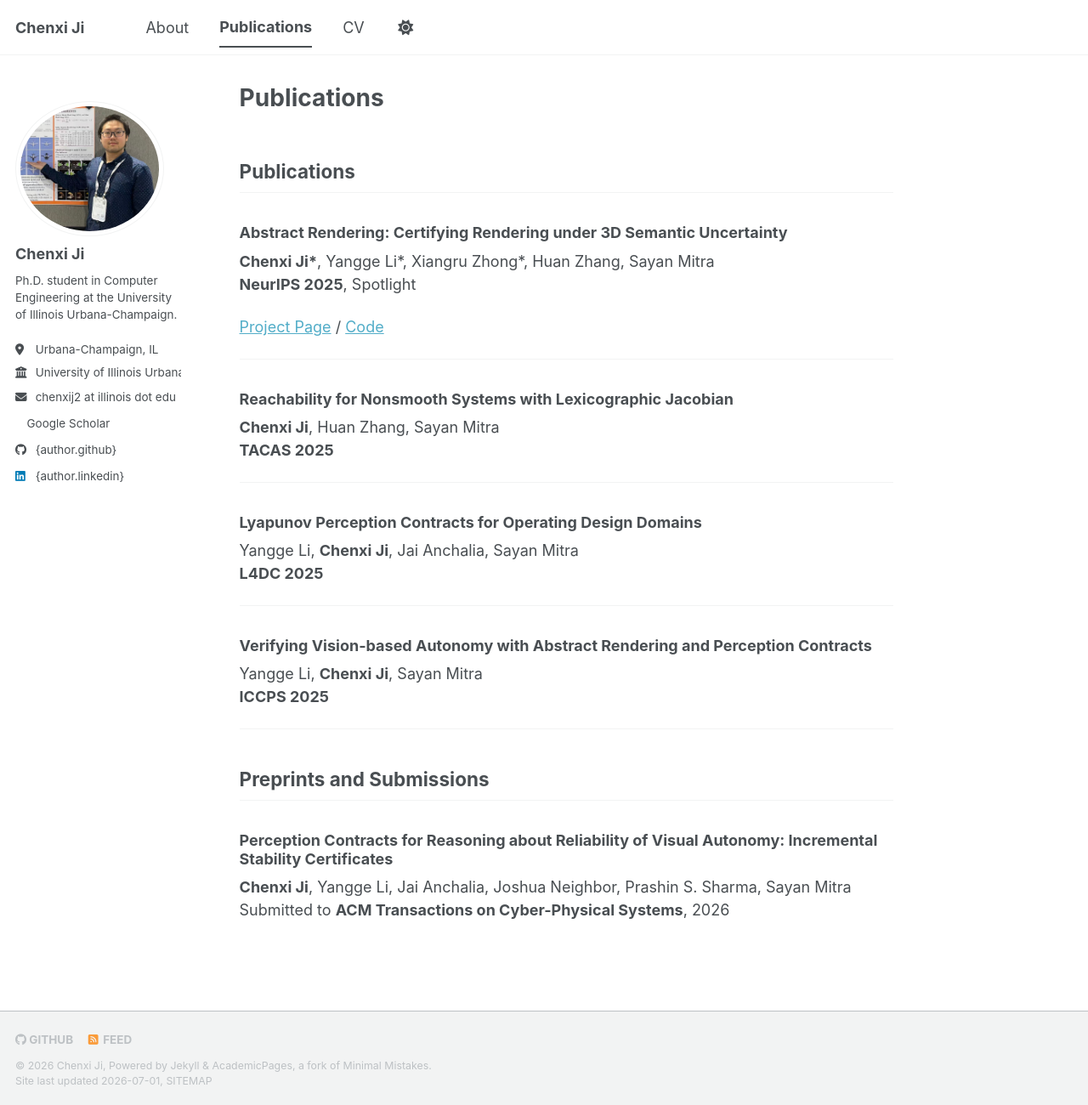
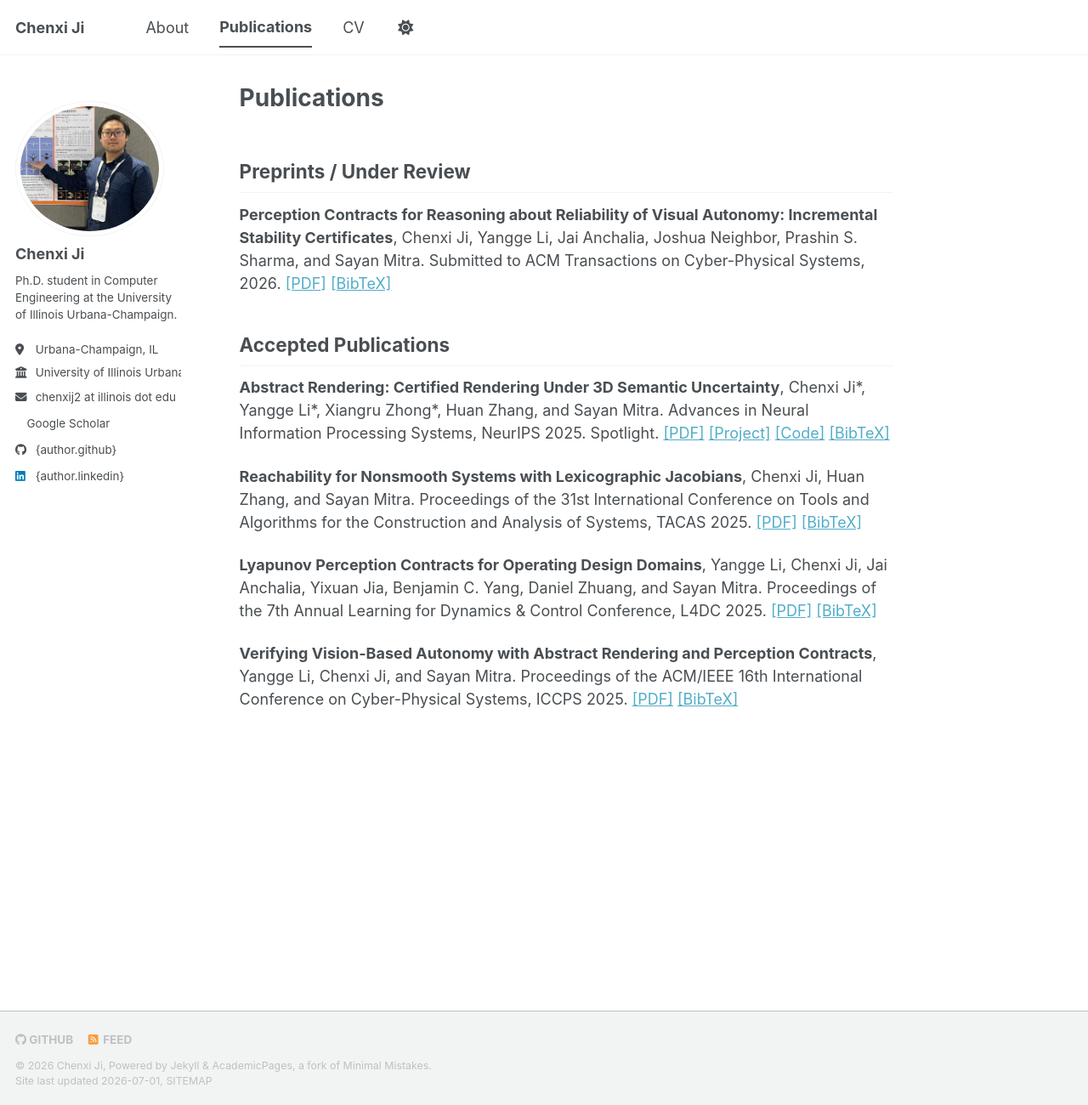
Before and after one commit to Chenxi-Ji/Chenxi-Ji.github.io, a Jekyll site: the page built from _pages/publications.md, in a window 1280 px wide and 1300 px high. Shown: the whole window at 85% size. Built offline with Jekyll 4.4.1, drawn with Linux system fonts in a browser that asks for light colours; a style sheet for code colours, icons or effects is not loaded.

Commit message:
Update publications.md

```diff
--- a/_pages/publications.md
+++ b/_pages/publications.md
@@ -4,41 +4,48 @@ permalink: /publications/
 author_profile: true
 ---
 
-## Publications
+## Preprints / Under Review
 
-### Abstract Rendering: Certifying Rendering under 3D Semantic Uncertainty
+<p>
+<strong>Perception Contracts for Reasoning about Reliability of Visual Autonomy: Incremental Stability Certificates</strong>,
+Chenxi Ji, Yangge Li, Jai Anchalia, Joshua Neighbor, Prashin S. Sharma, and Sayan Mitra.
+Submitted to ACM Transactions on Cyber-Physical Systems, 2026.
+<a href="/files/perception_contract_tcps2026.pdf">[PDF]</a>
+<a href="/files/bibtex/perception_contract_tcps2026.bib">[BibTeX]</a>
+</p>
 
-**Chenxi Ji\***, Yangge Li\*, Xiangru Zhong\*, Huan Zhang, Sayan Mitra
-**NeurIPS 2025**, Spotlight
+## Accepted Publications
 
-[Project Page](https://illinoisreliableautonomygroup.github.io/Abstract-Rendering-Webpage/) / [Code](https://github.com/IllinoisReliableAutonomyGroup/Abstract-Rendering)
+<p>
+<strong>Abstract Rendering: Certified Rendering Under 3D Semantic Uncertainty</strong>,
+Chenxi Ji*, Yangge Li*, Xiangru Zhong*, Huan Zhang, and Sayan Mitra.
+Advances in Neural Information Processing Systems, NeurIPS 2025. Spotlight.
+<a href="/files/abstract_rendering_neurips2025.pdf">[PDF]</a>
+<a href="https://illinoisreliableautonomygroup.github.io/Abstract-Rendering-Webpage/">[Project]</a>
+<a href="https://github.com/IllinoisReliableAutonomyGroup/Abstract-Rendering">[Code]</a>
+<a href="/files/bibtex/abstract_rendering_neurips2025.bib">[BibTeX]</a>
+</p>
 
----
+<p>
+<strong>Reachability for Nonsmooth Systems with Lexicographic Jacobians</strong>,
+Chenxi Ji, Huan Zhang, and Sayan Mitra.
+Proceedings of the 31st International Conference on Tools and Algorithms for the Construction and Analysis of Systems, TACAS 2025.
+<a href="/files/nonsmooth_reachability_tacas2025.pdf">[PDF]</a>
+<a href="/files/bibtex/nonsmooth_reachability_tacas2025.bib">[BibTeX]</a>
+</p>
 
-### Reachability for Nonsmooth Systems with Lexicographic Jacobian
+<p>
+<strong>Lyapunov Perception Contracts for Operating Design Domains</strong>,
+Yangge Li, Chenxi Ji, Jai Anchalia, Yixuan Jia, Benjamin C. Yang, Daniel Zhuang, and Sayan Mitra.
+Proceedings of the 7th Annual Learning for Dynamics & Control Conference, L4DC 2025.
+<a href="/files/lyapunov_perception_contracts_l4dc2025.pdf">[PDF]</a>
+<a href="/files/bibtex/lyapunov_perception_contracts_l4dc2025.bib">[BibTeX]</a>
+</p>
 
-**Chenxi Ji**, Huan Zhang, Sayan Mitra
-**TACAS 2025**
-
----
-
-### Lyapunov Perception Contracts for Operating Design Domains
-
-Yangge Li, **Chenxi Ji**, Jai Anchalia, Sayan Mitra
-**L4DC 2025**
-
----
-
-### Verifying Vision-based Autonomy with Abstract Rendering and Perception Contracts
-
-Yangge Li, **Chenxi Ji**, Sayan Mitra
-**ICCPS 2025**
-
----
-
-## Preprints and Submissions
-
-### Perception Contracts for Reasoning about Reliability of Visual Autonomy: Incremental Stability Certificates
-
-**Chenxi Ji**, Yangge Li, Jai Anchalia, Joshua Neighbor, Prashin S. Sharma, Sayan Mitra
-Submitted to **ACM Transactions on Cyber-Physical Systems**, 2026
+<p>
+<strong>Verifying Vision-Based Autonomy with Abstract Rendering and Perception Contracts</strong>,
+Yangge Li, Chenxi Ji, and Sayan Mitra.
+Proceedings of the ACM/IEEE 16th International Conference on Cyber-Physical Systems, ICCPS 2025.
+<a href="/files/verifying_vision_autonomy_iccps2025.pdf">[PDF]</a>
+<a href="/files/bibtex/verifying_vision_autonomy_iccps2025.bib">[BibTeX]</a>
+</p>
```
